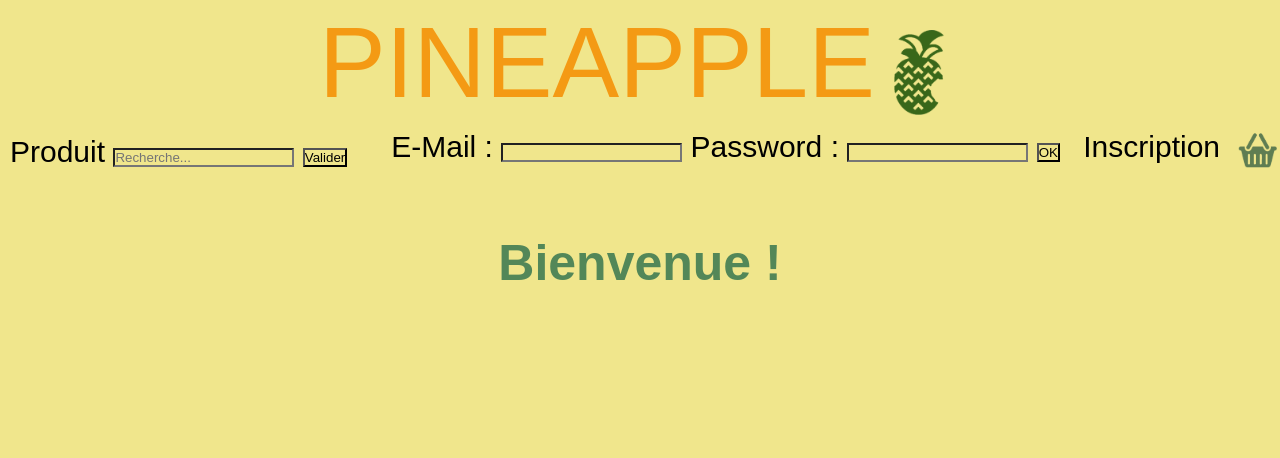
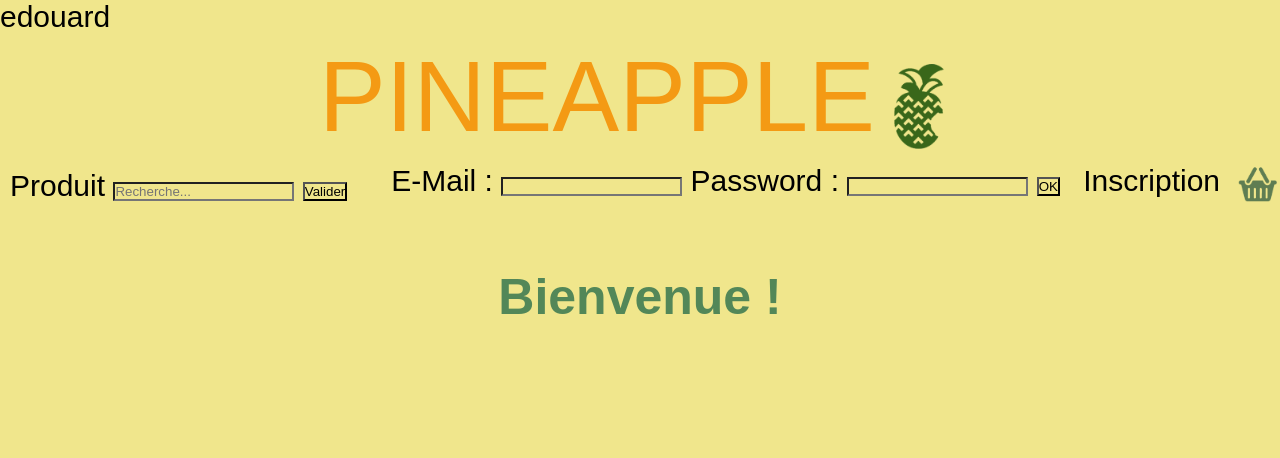
Before and after one commit to perrinesm/ProjectTW, a PHP site: page /index.php in a window 1280 px wide. Shown: the top 458 px of the page. Run offline with PHP 8.4, Linux system fonts and the light colour scheme.

Commit message:
test header recup info

```diff
--- a/header.php
+++ b/header.php
@@ -1,4 +1,4 @@
-
+edouard
         <meta charset="iso-8859-1">
         <title>PINEAPPLE</title>
         <link rel="stylesheet" href="stylesheet.css">
```
